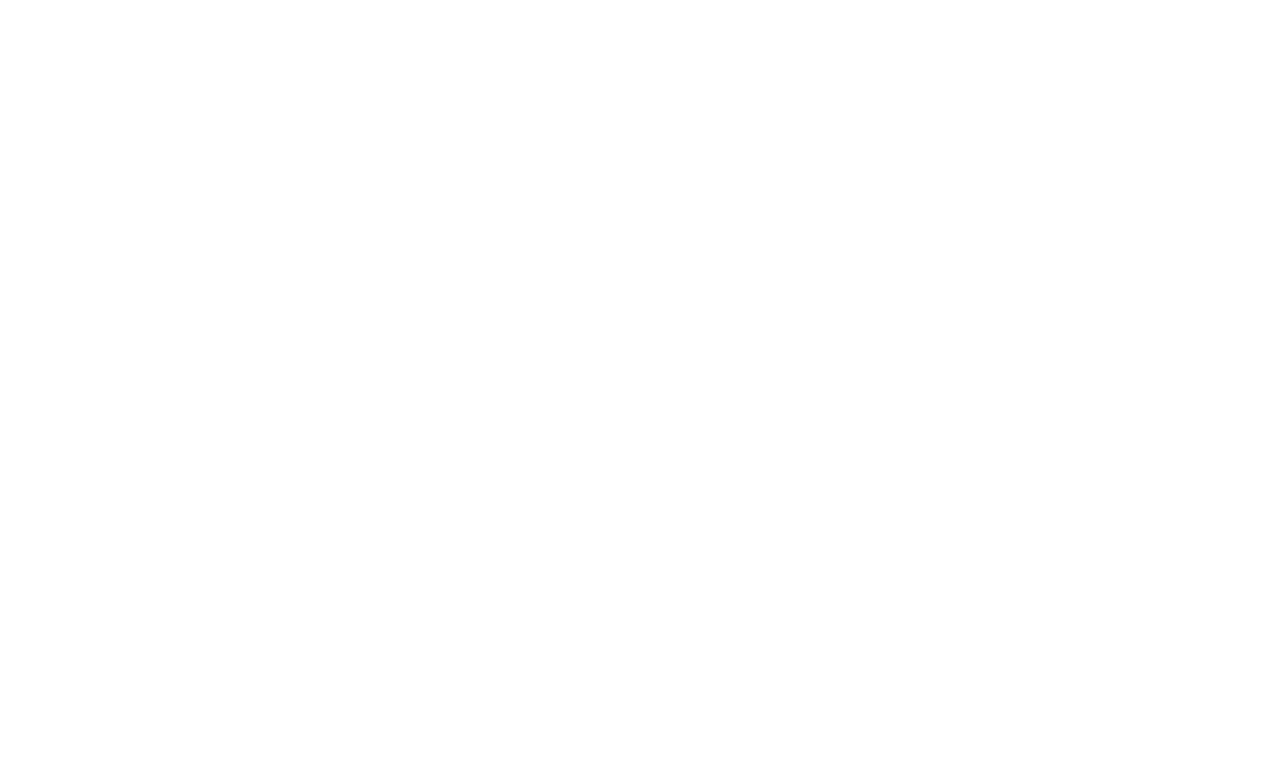
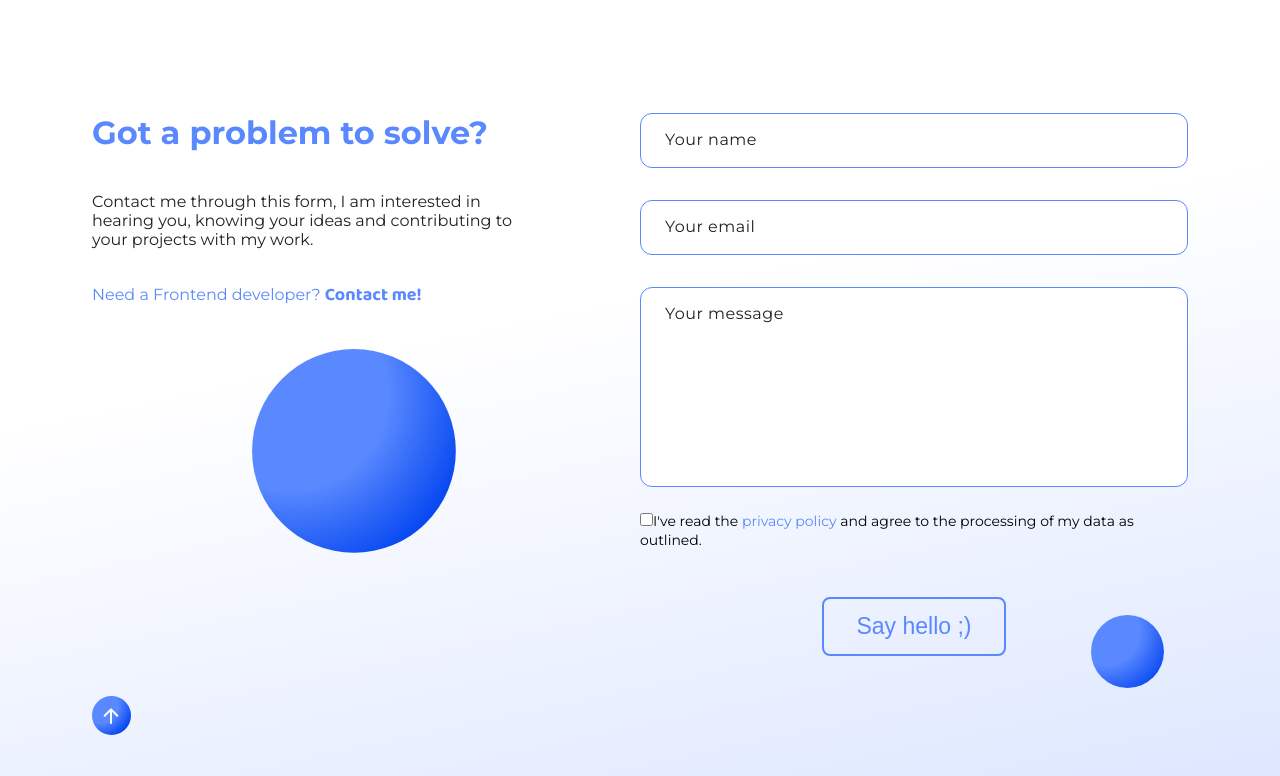
Before and after one commit to devkoepeli/portfolio, an Angular app: page / in a window 1280 px wide. Shown: the part 3790-4566 px from the top of the page. Before the commit the page ends 3617 px from the top, so only its background shows below. Built offline with nearby package versions, Linux system fonts and the light colour scheme.

Commit message:
style(contact): initial styling

```diff
--- a/src/app/main-content/contact/contact.component.html
+++ b/src/app/main-content/contact/contact.component.html
@@ -1 +1,32 @@
-<p>contact works!</p>
+<section>
+    <div class="container">
+        <h2>Contact</h2>
+        <div class="contact-container">
+            <div class="info-container">
+                <div class="info-subheading">Got a problem to solve?</div>
+                <p>Contact me through this form, I am interested in hearing you, knowing your ideas and contributing to your projects with my work.</p>
+                <div class="info-cta">Need a Frontend developer? <span>Contact me!</span></div>
+                <img class="ellipse-1" src="./assets/img/ellipse.svg" alt="ellipse" draggable="false">
+            </div>
+            <div class="form-container">
+                <form class="form" action="" method="POST">
+                    <input class="form-input" type="text" name="name" placeholder="Your name" required>
+                    <input class="form-input" type="email" name="e-mail" placeholder="Your email" required>
+                    <textarea class="form-text" name="message" placeholder="Your message"></textarea>
+                    <div class="pp-checkbox-container">
+                        <input type="checkbox" name="privacy policy" value="accepted">
+                        <span class="pp-note">I've read the <a class="pp-link" href="#">privacy policy</a> and agree to the processing of my data as outlined.</span>
+                    </div>
+                    <button class="main-button bg-transp" type="submit">Say hello ;)</button>
+                </form>
+                <img class="ellipse-2" src="./assets/img/ellipse.svg" alt="ellipse" draggable="false">
+            </div>
+        </div>
+        <div class="arrow-wrapper">
+            <a href="#" class="arrow-subwrapper">
+                <img class="arrow-main" src="./assets/img/arrow-transp.svg" alt="Arrow main">
+                <img class="arrow-hover" src="./assets/img/arrow-blue.svg" alt="Arrow hover">
+            </a>
+        </div>
+    </div>
+</section>
--- a/src/app/main-content/contact/contact.component.scss
+++ b/src/app/main-content/contact/contact.component.scss
@@ -0,0 +1,171 @@
+@import '../../shared/styles/mixins.scss';
+@import '../../shared/styles/variables.scss';
+
+section {
+    padding-top: 120px;
+    padding-bottom: 120px;
+    background-image: linear-gradient(168deg, transparent 50%, rgba(89, 136, 255, 0.2));
+}
+
+h2 {
+    font-size: 96px;
+    color: $main-color;
+    padding-bottom: 100px;
+}
+
+.contact-container {
+    @include flexbox($ai: start);
+}
+
+.info-container {
+    width: 50%;
+    padding-right: 120px;
+    position: relative;
+
+    .info-subheading {
+        font-weight: bold;
+        font-size: 32px;
+        color: $main-color;
+        padding-bottom: 40px;
+    }
+
+    p {
+        color: $font-black;
+        font-size: 16px;
+        padding-bottom: 32px;
+    }
+
+    .info-cta {
+        font-size: 16px;
+        color: $main-color;
+
+        span {
+            font-family: 'Baloo 2', 'Montserrat', sans-serif;
+            font-weight: bold;
+            font-size: 18px;
+        }
+    }
+
+    .ellipse-1 {
+        position: relative;
+        z-index: -1;
+        top: 40px;
+        left: 160px;
+        width: 204px;
+    }
+}
+
+.form-container {
+    width: 50%;
+    position: relative;
+
+    .form {
+        @include flexbox($fd: column);
+    }
+
+    .form-input,
+    .form-text {
+        font-family: inherit;
+        -webkit-apppearance: none;
+        appearance: none;
+        width: 100%;
+        margin-bottom: 32px;
+        background-color: white;
+        padding: 16px 24px;
+        border: 1px solid $main-color;
+        border-radius: 12px;
+
+        letter-spacing: 0.5px;
+        font-size: 16px;
+        color: rgb(60, 60, 60);
+        line-height: 1.3;
+    }
+
+    .form-text {
+        resize: none;
+        height: 200px;
+        margin-bottom: 24px;
+    }
+
+    .form-input::placeholder,
+    .form-text::placeholder {
+        color: $font-black;
+    }
+
+    .form-input:hover,
+    .form-text:hover {
+        outline: 1px solid $main-color;
+    }
+
+    .form-input:focus,
+    .form-text:focus {
+        outline: unset;
+    }
+
+    .bg-transp {
+        background-color: transparent;
+    }
+
+    .ellipse-2 {
+        position: absolute;
+        z-index: -1;
+        bottom: -32px;
+        right: 24px;
+        width: 73px;
+    }
+
+    .pp-checkbox-container {
+        padding-bottom: 48px;
+    }
+
+    .pp-note {
+        font-size: 14px;
+    }
+
+    .pp-link {
+        color: $main-color;
+        text-decoration: none;
+
+        &:hover {
+            text-decoration: underline;
+        }
+    }
+}
+
+.arrow-wrapper {
+    position: absolute;
+    bottom: -80px;
+    left: 0;
+    padding-left: inherit;
+}
+
+.arrow-subwrapper {
+    position: relative;
+    display: block;
+    width: 40px;
+    height: 40px;
+}
+
+.arrow-hover,
+.arrow-main {
+    position: absolute;
+    top: 0;
+    right: 0;
+    left: 0;
+    bottom: 0;
+    object-fit: contain;
+    transition: opacity .2s ease-in-out;
+}
+
+.arrow-hover {
+    opacity: 0;
+    z-index: 1;
+}
+
+.arrow-subwrapper:hover .arrow-hover {
+    opacity: 1;
+}
+
+.arrow-subwrapper:hover .arrow-main {
+    opacity: 0;
+}
--- a/src/app/main-content/main-content.component.html
+++ b/src/app/main-content/main-content.component.html
@@ -2,3 +2,4 @@
 <app-about-me></app-about-me>
 <app-skill-set></app-skill-set>
 <app-my-work></app-my-work>
+<app-contact></app-contact>
--- a/src/app/main-content/main-content.component.ts
+++ b/src/app/main-content/main-content.component.ts
@@ -1,6 +1,7 @@
 import { Component } from '@angular/core';
 import { HeaderComponent } from '../shared/components/header/header.component';
 import { AboutMeComponent } from './about-me/about-me.component';
+import { ContactComponent } from './contact/contact.component';
 import { HeroComponent } from './hero/hero.component';
 import { MyWorkComponent } from './my-work/my-work.component';
 import { SkillSetComponent } from './skill-set/skill-set.component';
@@ -13,7 +14,8 @@
     HeaderComponent,
     AboutMeComponent,
     SkillSetComponent,
-    MyWorkComponent
+    MyWorkComponent,
+    ContactComponent
   ],
   templateUrl: './main-content.component.html',
   styleUrl: './main-content.component.scss'
--- a/src/app/main-content/my-work/my-work.component.scss
+++ b/src/app/main-content/my-work/my-work.component.scss
@@ -3,8 +3,7 @@
 
 section {
     padding-top: 120px;
-    padding-bottom: 120px;
-    overflow: hidden;
+    padding-bottom: 100px;
 }
 
 .intro {
--- a/src/styles.scss
+++ b/src/styles.scss
@@ -163,6 +163,7 @@
 html,
 body {
     height: 100%;
+    scroll-behavior: smooth;
 }
 
 body {
@@ -204,6 +205,7 @@
     background-position: bottom right;
     position: relative;
     overflow: hidden;
+    cursor: pointer;
 
     &:hover {
         color: white;
```
Also changed, not shown: src/assets/img/arrow-blue.svg (added), src/assets/img/arrow-transp.svg (added).
